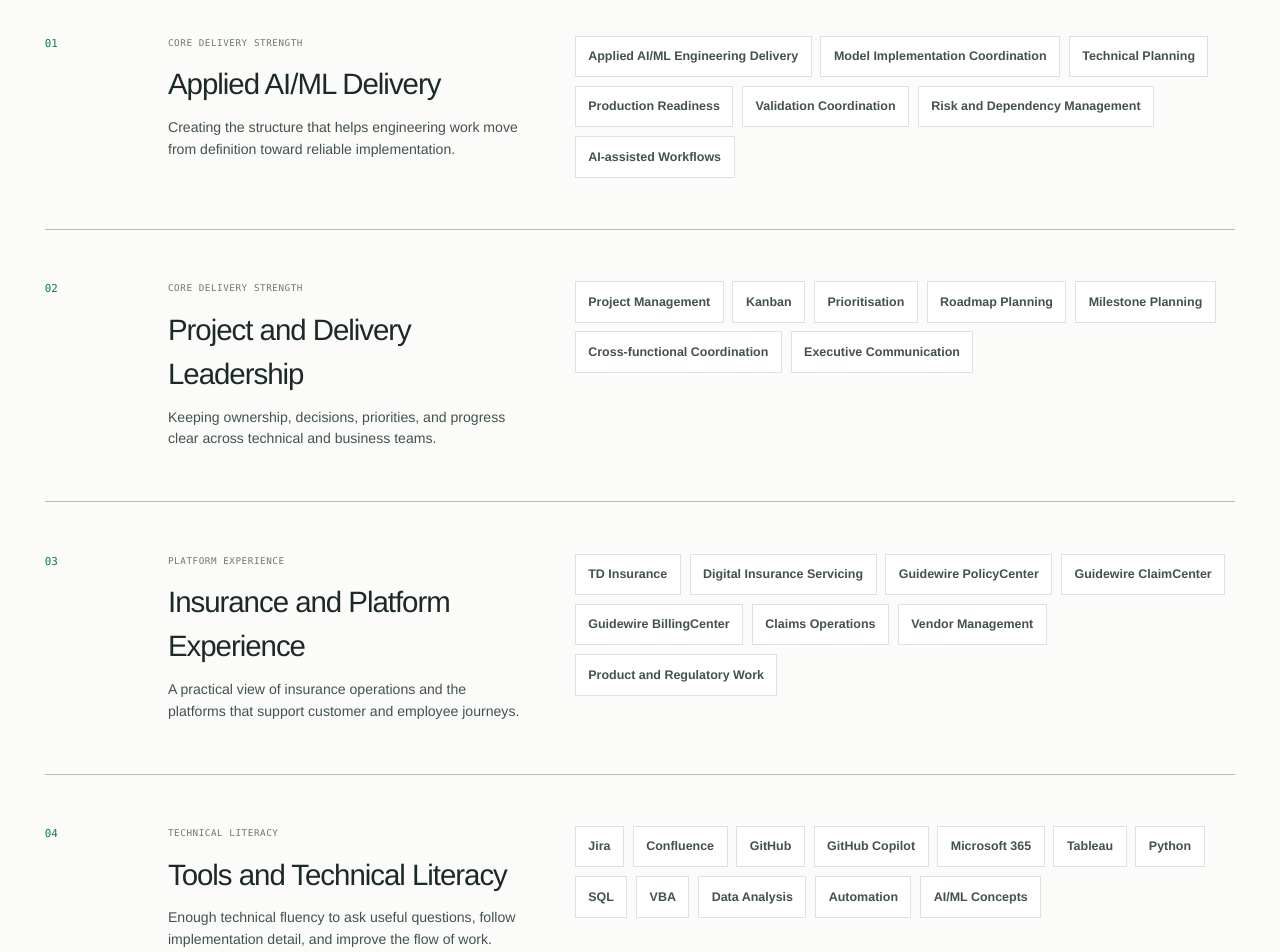
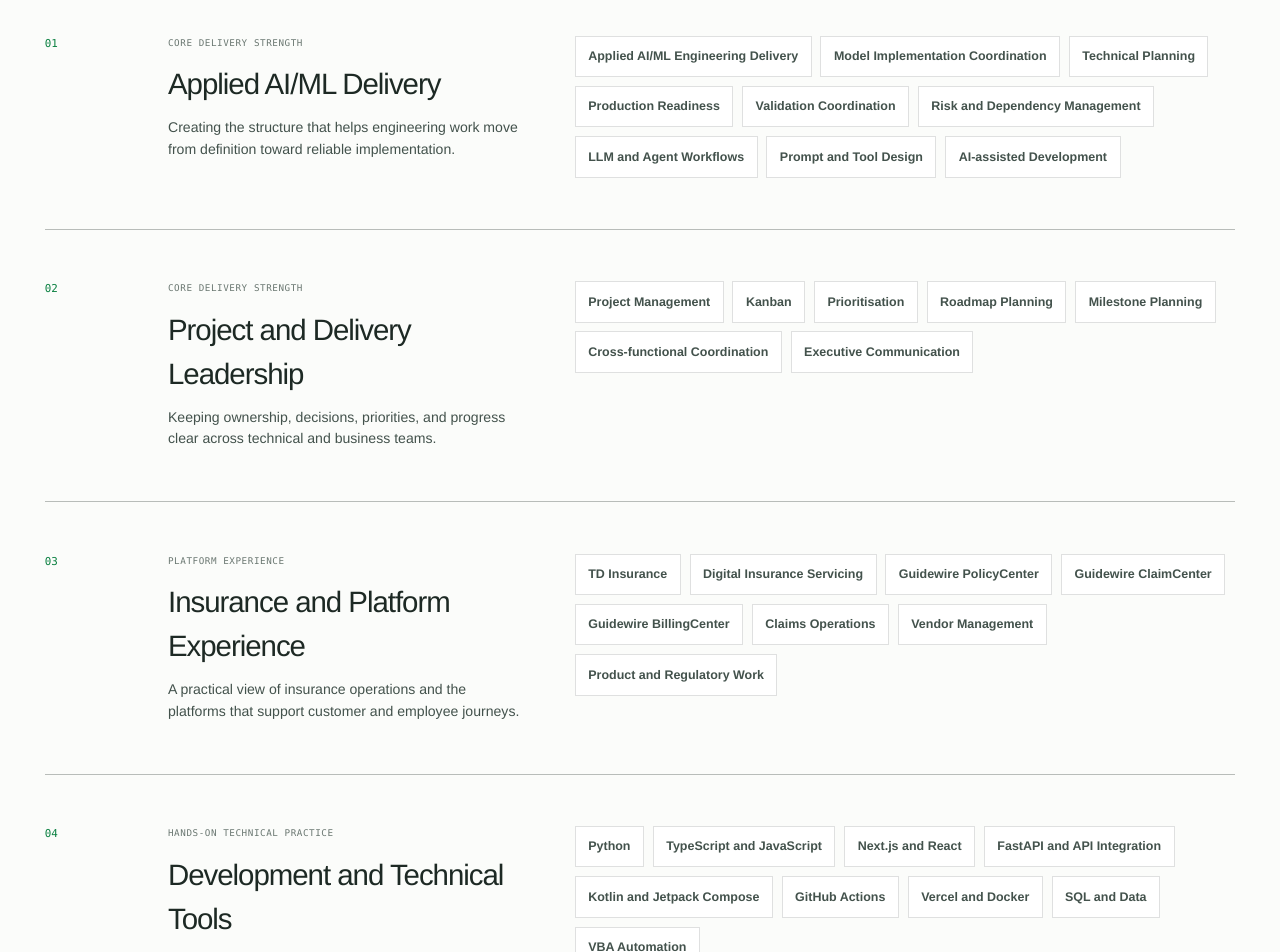
Before and after one commit to CRSD-Lau/Personal-Site, a Next.js app: page / in a window 1280 px wide. Shown: the part 7840-8792 px from the top of the page. Built offline with nearby package versions, Linux system fonts and the light colour scheme.

Commit message:
feat: strengthen technical profile and update contact

```diff
--- a/data/skills.ts
+++ b/data/skills.ts
@@ -1,4 +1,5 @@
-type CapabilityLevel = "Core delivery strength" | "Platform experience" | "Technical literacy";
+type CapabilityLevel =
+  "Core delivery strength" | "Platform experience" | "Hands-on technical practice";
 
 export interface CapabilityGroup {
   id: string;
@@ -24,7 +25,9 @@ export const capabilityGroups: CapabilityGroup[] = [
       "Production Readiness",
       "Validation Coordination",
       "Risk and Dependency Management",
-      "AI-assisted Workflows",
+      "LLM and Agent Workflows",
+      "Prompt and Tool Design",
+      "AI-assisted Development",
     ],
   },
   {
@@ -65,23 +68,20 @@ export const capabilityGroups: CapabilityGroup[] = [
   {
     id: "tools-technical",
     index: "04",
-    name: "Tools and Technical Literacy",
-    level: "Technical literacy",
+    name: "Development and Technical Tools",
+    level: "Hands-on technical practice",
     summary:
-      "Enough technical fluency to ask useful questions, follow implementation detail, and improve the flow of work.",
+      "Building and testing practical software, automation, and AI workflows across web, mobile, data, and local tools.",
     capabilities: [
-      "Jira",
-      "Confluence",
-      "GitHub",
-      "GitHub Copilot",
-      "Microsoft 365",
-      "Tableau",
       "Python",
-      "SQL",
-      "VBA",
-      "Data Analysis",
-      "Automation",
-      "AI/ML Concepts",
+      "TypeScript and JavaScript",
+      "Next.js and React",
+      "FastAPI and API Integration",
+      "Kotlin and Jetpack Compose",
+      "GitHub Actions",
+      "Vercel and Docker",
+      "SQL and Data",
+      "VBA Automation",
     ],
   },
 ];
--- a/scripts/validate-content.mjs
+++ b/scripts/validate-content.mjs
@@ -161,6 +161,11 @@ assert(
 );
 assert(profileSource.includes("available: true"), "Current résumé status is not explicit.");
 assert(profileSource.includes('lastUpdated: "July 2026"'), "Résumé update date is stale.");
+assert(
+  profileSource.includes('email: "neil_mitchell89@hotmail.com"'),
+  "The public contact email is incorrect.",
+);
+assert(!profileSource.includes("@tdinsurance.com"), "The public contact still uses a TD email.");
 assert(existsSync("public/resume.pdf"), "Current résumé PDF is missing.");
 assert(existsSync("app/icon.png"), "Round headshot favicon is missing.");
 assert(!existsSync("app/icon.svg"), "Legacy initials favicon is still present.");
--- a/sections/Skills.tsx
+++ b/sections/Skills.tsx
@@ -12,7 +12,8 @@ export default function Skills() {
             </h2>
           </div>
           <p className="section-description">
-            I lead technical delivery with experience across insurance operations and platforms.
+            I lead technical delivery and bring hands-on experience across AI workflows, software
+            development, automation, insurance operations, and enterprise platforms.
           </p>
         </header>
 
```
Also changed, not shown: 2 other files (tests, documents, lock files or other folders).
